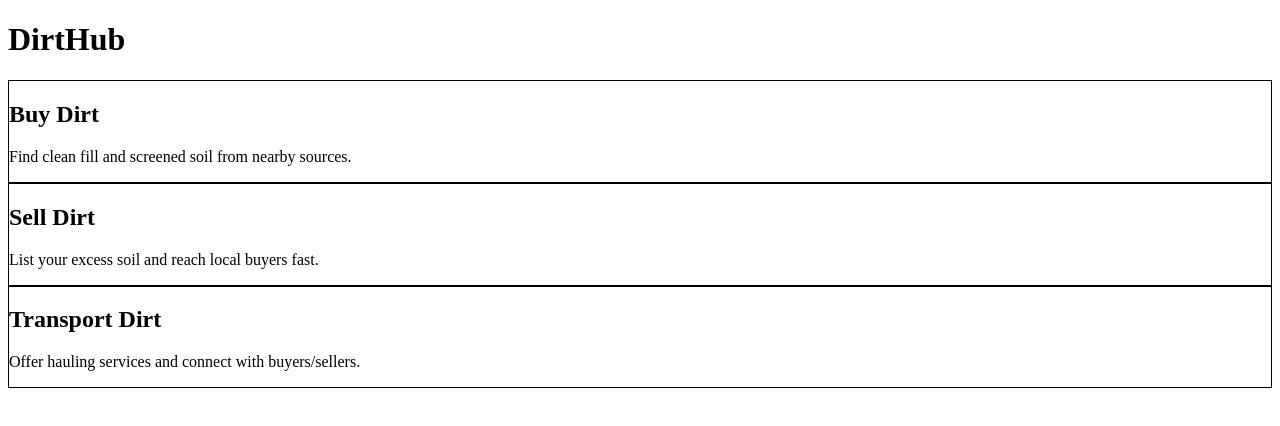
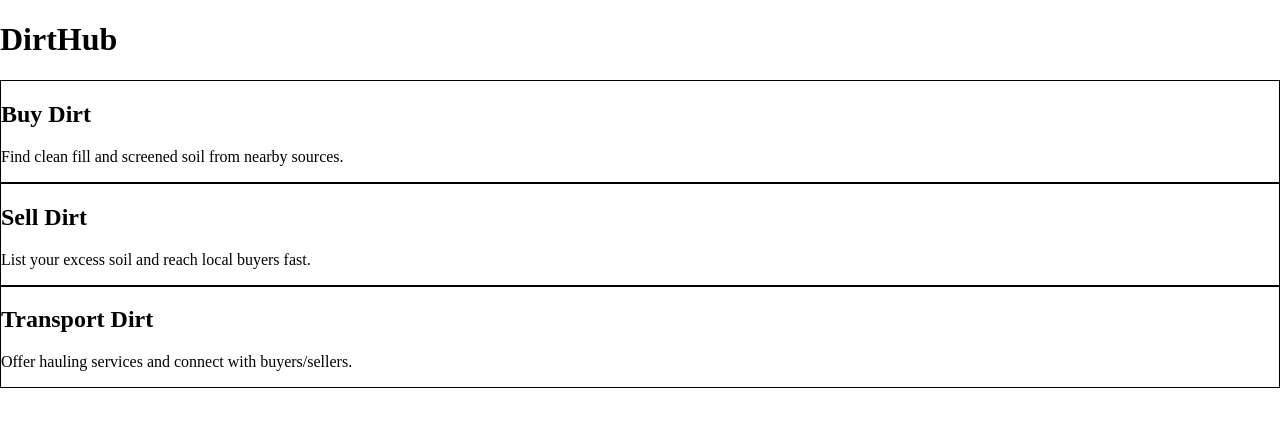
Before and after one commit to Zeke142/dirthub-core, a Next.js app: page / in a window 1280 px wide. Shown: the top 426 px of the page. Built offline with nearby package versions, Linux system fonts and the light colour scheme.

Commit message:
Update globals.css

```diff
--- a/src/app/globals.css
+++ b/src/app/globals.css
@@ -2,6 +2,7 @@
 @tailwind components;
 @tailwind utilities;
 
-html {
-  scroll-behavior: smooth;
+html, body {
+  margin: 0;
+  padding: 0;
 }
```
